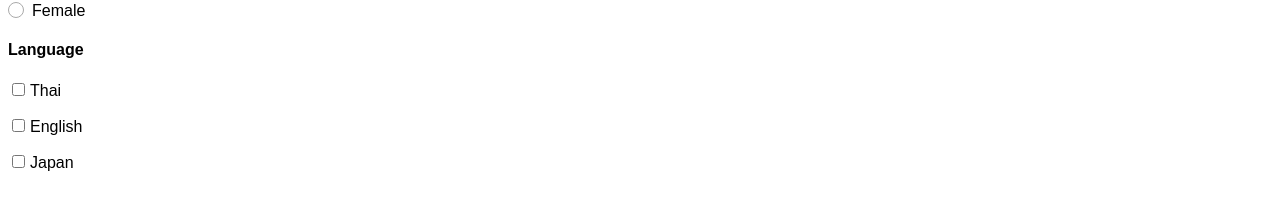
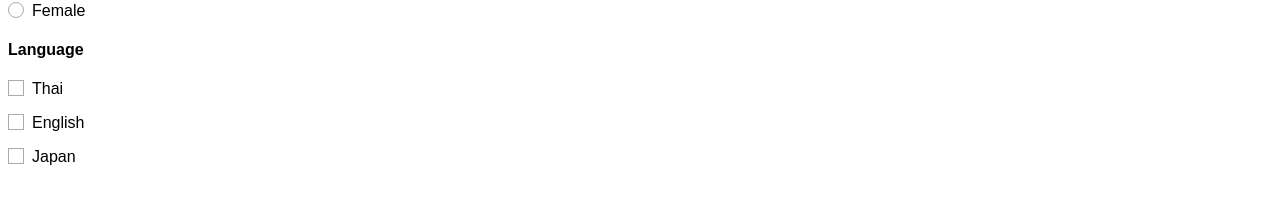
Before and after one commit to ratchagarn/react-styled-components, a React (Create React App) app: page / in a window 1280 px wide. Shown: the part 311-520 px from the top of the page. Built offline with nearby package versions, Linux system fonts and the light colour scheme.

Commit message:
Update checkbox style.

```diff
--- a/src/components/InputCheckbox.js
+++ b/src/components/InputCheckbox.js
@@ -4,15 +4,71 @@ import styled from 'styled-components';
 const InputCheckboxWrapper = styled.div`
   position: relative;
   margin: 1em 0;
+  padding-left: 24px;
 
   input {
+    display: none;
     margin-right: 5px;
+
+    &:checked + div {
+      border-color: #2681E2;
+      background-color: #2681E2;
+
+      &:before {
+        opacity: 1;
+        transform: rotate(-45deg);
+      }
+      &:after {
+        opacity: 1;
+        transform: rotate(45deg);
+      }
+    }
   }
 `;
 
 const Input = styled.input.attrs({
   type: 'checkbox'
 })``;
+
+const BeautifulInput = styled.div`
+  position: absolute;
+  top: 0;
+  left: 0;
+  width: 16px;
+  height: 16px;
+  border: 1px solid #aaa;
+  transition: background-color .2s;
+
+  :before {
+    content: '';
+    position: absolute;
+    top: 0;
+    left: 0;
+    width: 2px;
+    height: 6px;
+    margin-top: 6px;
+    margin-left: 3px;
+    background-color: white;
+    opacity: 0;
+    transform: rotate(0);
+    transition: .2s;
+  }
+
+  :after {
+    content: '';
+    position: absolute;
+    top: 0;
+    left: 0;
+    width: 2px;
+    height: 10px;
+    margin-top: 2px;
+    margin-left: 8px;
+    background-color: white;
+    opacity: 0;
+    transform: rotate(0);
+    transition: .2s;
+  }
+`;
 
 const InputCheckbox = (props) => {
   const { children, ...inputProps } = props;
@@ -21,6 +77,7 @@ const InputCheckbox = (props) => {
     <InputCheckboxWrapper>
       <label>
         <Input {...inputProps} />
+        <BeautifulInput />
         <span>{children}</span>
       </label>
     </InputCheckboxWrapper>
```
